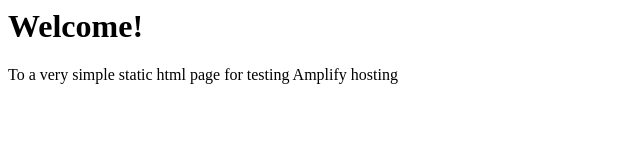
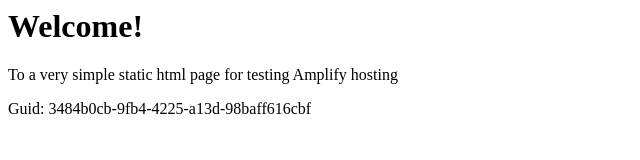
Before and after one commit to aws-aemilia-sin/Github-PR-Commit-Integration-Test-DoNotTouch-v1-prod-ap-southeast-1, a website: page src/index.html in a window 1280 px wide. Shown: the whole page, without its empty margins (0-640 px from the left). Drawn offline with Linux system fonts and the light colour scheme.

Commit message:
commit from integ tests

```diff
--- a/src/index.html
+++ b/src/index.html
@@ -1,3 +1,5 @@
+
+
 <html lang="en">
 
 <head>
@@ -10,6 +12,6 @@
 <body>
     <h1>Welcome!</h1>
     <p>To a very simple static html page for testing Amplify hosting</p>
-</body>
+    <p>Guid: 3484b0cb-9fb4-4225-a13d-98baff616cbf</p></body>
 
 </html>
```
